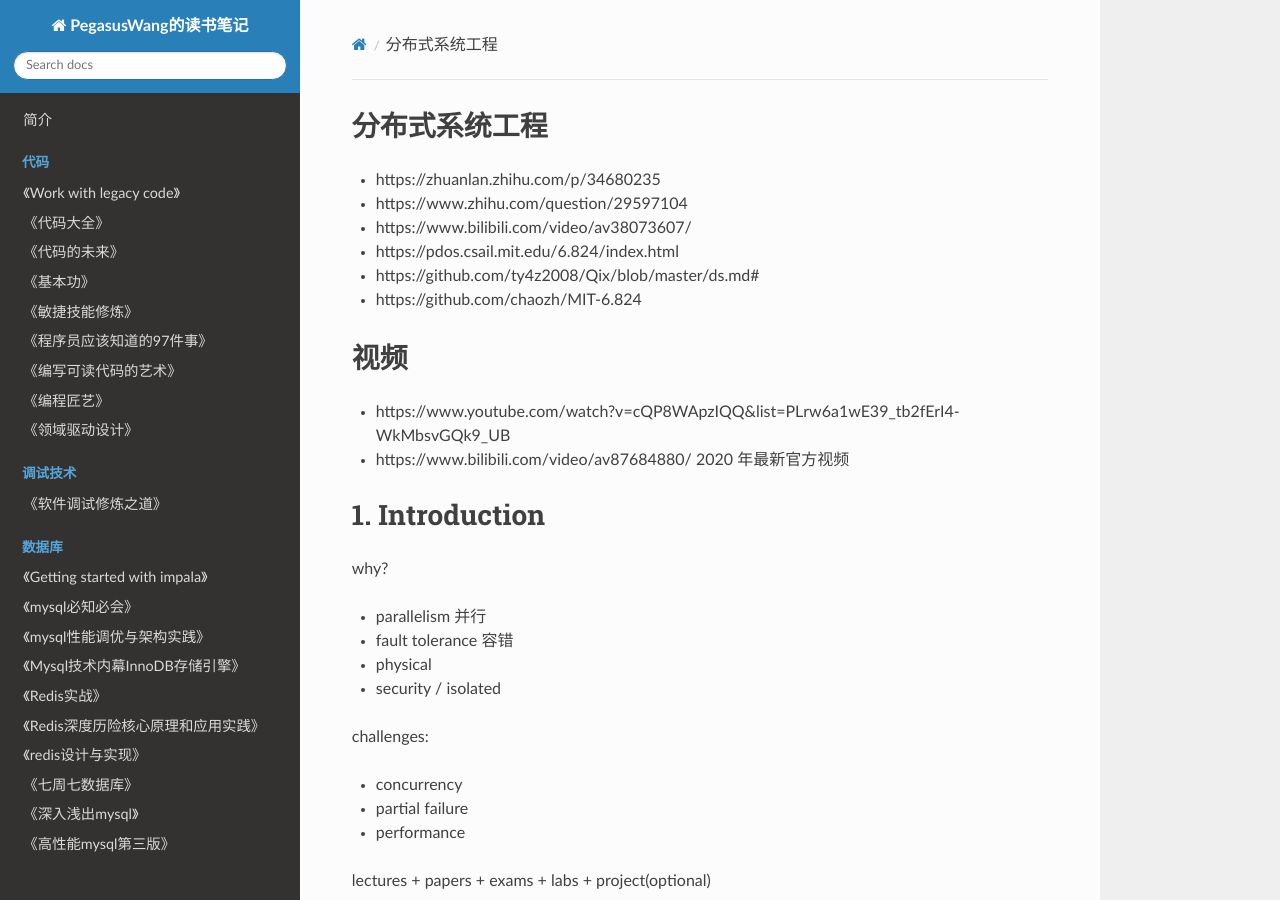
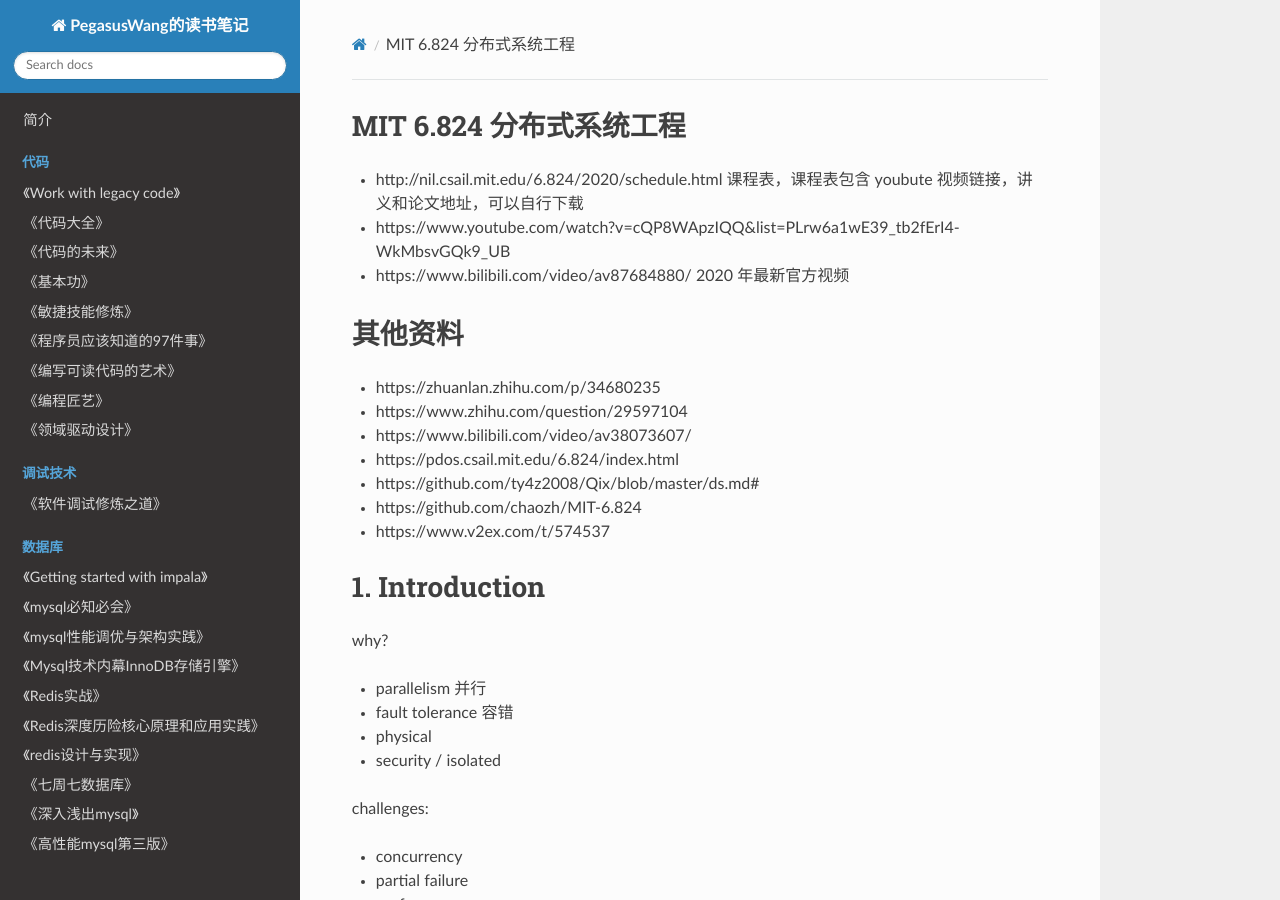
Before and after one commit to PegasusWang/booknotes, an MkDocs documentation site: the page built from docs/lecture/MIT6.824分布式系统工程/readme.md, in a window 1280 px wide and 900 px high. Built offline with MkDocs 1.6.1, drawn with Linux system fonts in a browser that asks for light colours; nearby versions of some CDN libraries; old or Windows-style settings are respelled for this version of MkDocs; some of the changed text lies outside the part shown.

Commit message:
complete mit6.824 gfs

```diff
--- a/docs/lecture/MIT6.824分布式系统工程/readme.md
+++ b/docs/lecture/MIT6.824分布式系统工程/readme.md
@@ -1,4 +1,10 @@
-# 分布式系统工程
+# MIT 6.824 分布式系统工程
+
+- http://nil.csail.mit.edu/6.824/2020/schedule.html 课程表，课程表包含 youbute 视频链接，讲义和论文地址，可以自行下载
+- https://www.youtube.com/watch?v=cQP8WApzIQQ&list=PLrw6a1wE39_tb2fErI4-WkMbsvGQk9_UB
+- https://www.bilibili.com/video/av87684880/ 2020 年最新官方视频
+
+# 其他资料
 
 - https://zhuanlan.zhihu.com/p/34680235
 - https://www.zhihu.com/question/29597104
@@ -126,3 +131,5 @@
 Single data center
 Internal use
 Big sequential access
+
+![](./3_gfs.png)
```
Also changed, not shown: other parts of docs/lecture/MIT6.824分布式系统工程/readme.md (+3 -4 lines), docs/源码阅读_sourcecode/go/net_http/readme.md (added, +21 -0 lines), docs/lecture/MIT6.824分布式系统工程/3_gfs.png (added), 1 other file.
